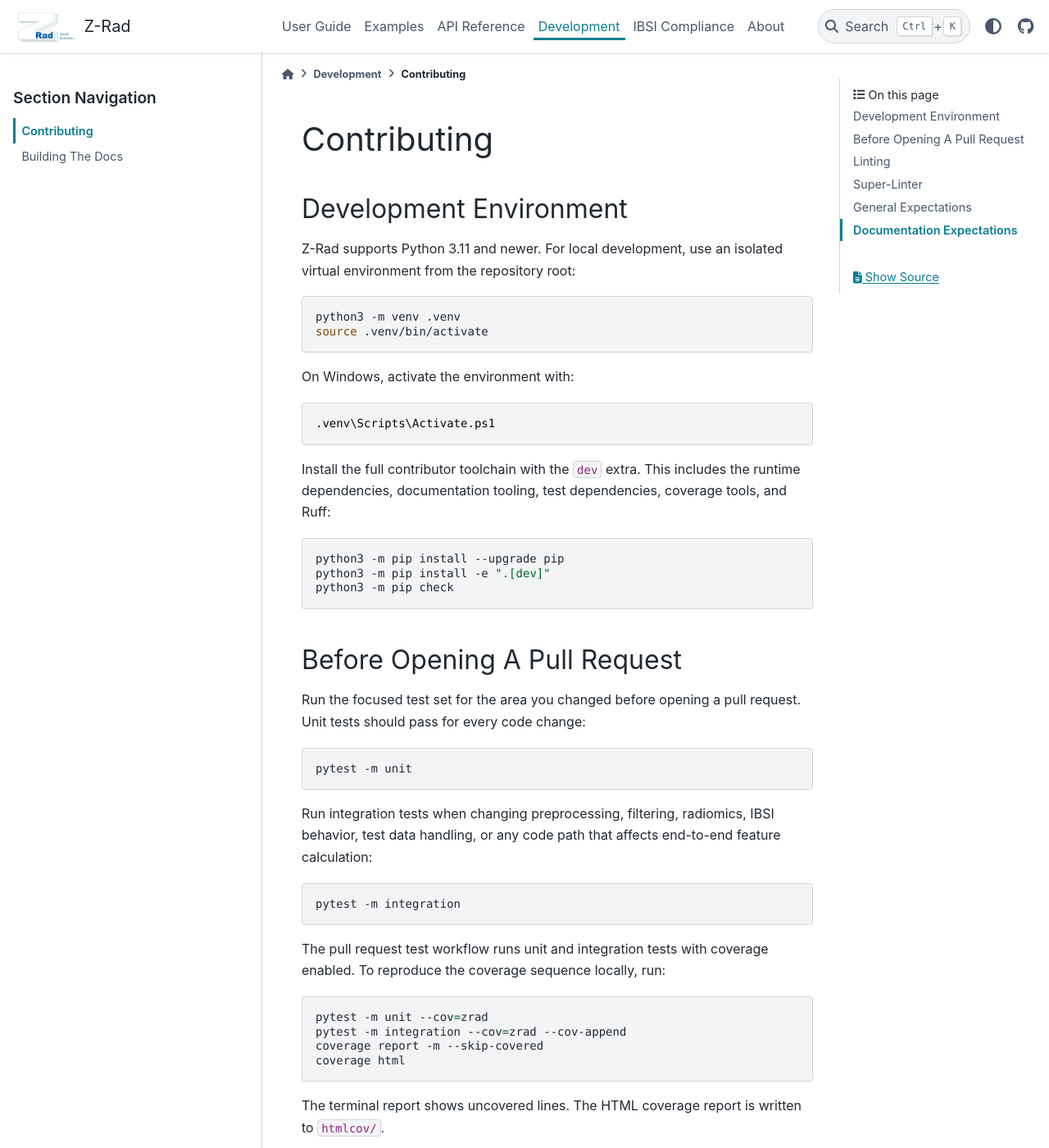
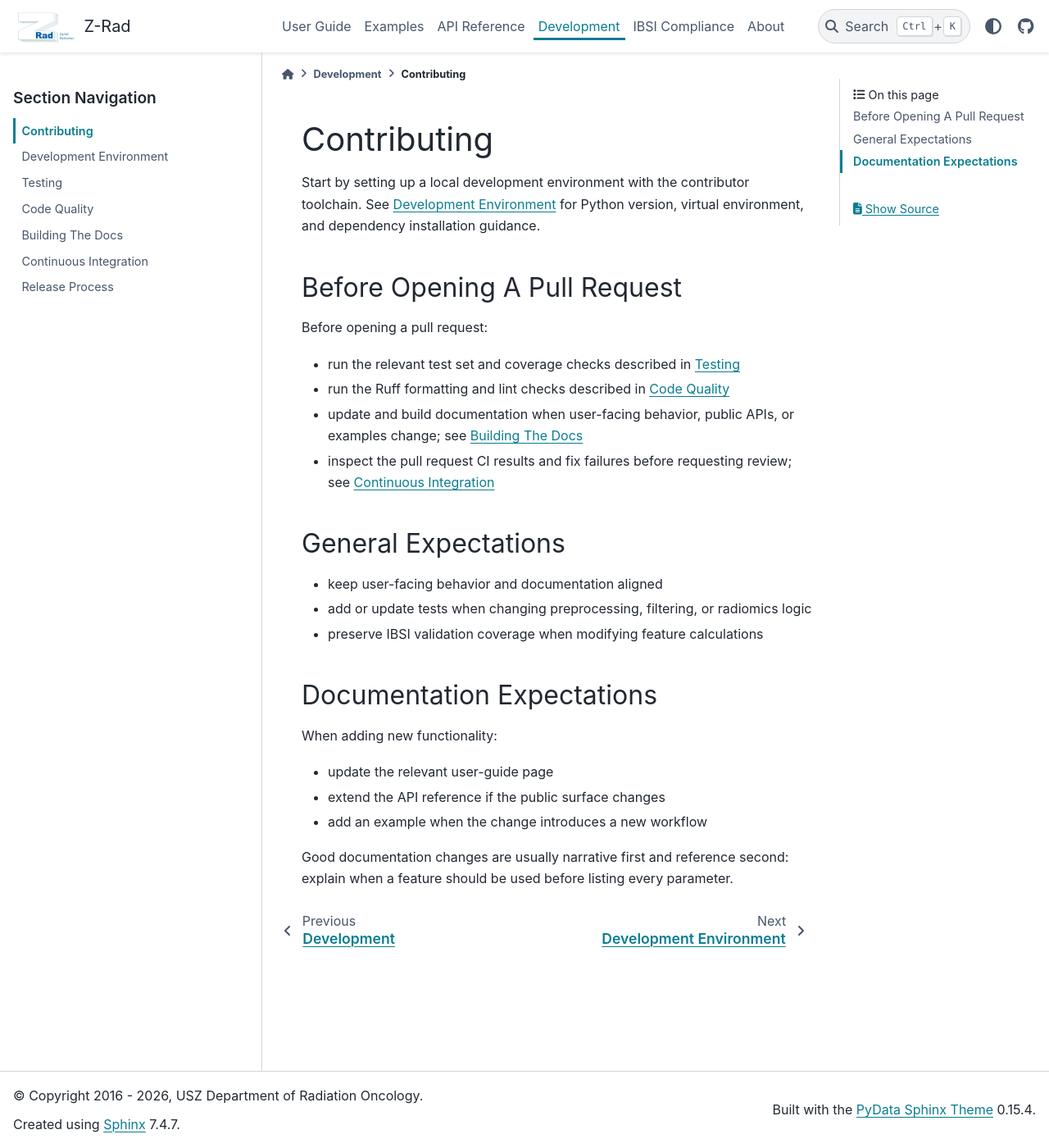
Before and after one commit to medical-physics-usz/z-rad, a Sphinx documentation site: the page built from docs/developer/contributing.rst, in a window 1280 px wide and 1400 px high. Shown: the whole window at 82% size. Built offline with Sphinx 7.4.7 and the PyData theme 0.15.4, drawn with Linux system fonts in a browser that asks for light colours; some of the changed text lies outside the part shown.

Commit message:
Add developer docs and reorganize contributing
Add a set of developer-focused documentation pages (ci.rst, code_quality.rst, development_environment.rst, release_process.rst, testing.rst) and update the docs index. Update building_docs.rst to show Sphinx warning-as-error build and add guidance on when to update docs. Simplify contributing.rst to reference the new detailed pages (development_environment, testing, code_quality, building_docs, ci) and consolidate contributor workflow guidance. Overall reorganization splits lengthy contributing content into dedicated, easier-to-maintain developer pages.

```diff
--- a/docs/developer/contributing.rst
+++ b/docs/developer/contributing.rst
@@ -1,95 +1,21 @@
 Contributing
 ============
 
-Development Environment
------------------------
-
-Z-Rad supports Python 3.11 and newer. For local development, use an isolated
-virtual environment from the repository root:
-
-.. code-block:: bash
-
-   python3 -m venv .venv
-   source .venv/bin/activate
-
-On Windows, activate the environment with:
-
-.. code-block:: powershell
-
-   .venv\Scripts\Activate.ps1
-
-Install the full contributor toolchain with the ``dev`` extra. This includes
-the runtime dependencies, documentation tooling, test dependencies, coverage
-tools, and Ruff:
-
-.. code-block:: bash
-
-   python3 -m pip install --upgrade pip
-   python3 -m pip install -e ".[dev]"
-   python3 -m pip check
+Start by setting up a local development environment with the contributor
+toolchain. See :doc:`development_environment` for Python version, virtual
+environment, and dependency installation guidance.
 
 Before Opening A Pull Request
 -----------------------------
 
-Run the focused test set for the area you changed before opening a pull
-request. Unit tests should pass for every code change:
+Before opening a pull request:
 
-.. code-block:: bash
-
-   pytest -m unit
-
-Run integration tests when changing preprocessing, filtering, radiomics, IBSI
-behavior, test data handling, or any code path that affects end-to-end feature
-calculation:
-
-.. code-block:: bash
-
-   pytest -m integration
-
-The pull request test workflow runs unit and integration tests with coverage
-enabled. To reproduce the coverage sequence locally, run:
-
-.. code-block:: bash
-
-   pytest -m unit --cov=zrad
-   pytest -m integration --cov=zrad --cov-append
-   coverage report -m --skip-covered
-   coverage html
-
-The terminal report shows uncovered lines. The HTML coverage report is written
-to ``htmlcov/``.
-
-Linting
--------
-
-Ruff is the local Python lint and format gate used by
-``.github/workflows/python-lint.yml``. Check formatting with:
-
-.. code-block:: bash
-
-   ruff format --check zrad tests main.py generate_executable.py
-
-Then run the linter:
-
-.. code-block:: bash
-
-   ruff check zrad tests main.py generate_executable.py
-
-Fix Ruff failures before requesting review. If you intentionally change
-formatting, run ``ruff format`` on the affected Python files and re-run the
-checks above.
-
-Super-Linter
-------------
-
-Super-Linter runs in GitHub Actions through ``.github/workflows/lint.yml``.
-It validates changed files only and currently checks GitHub Actions, YAML, YAML
-Prettier formatting, Checkov, Gitleaks, JSCPD duplicate detection, and merge
-conflict markers.
-
-The repository does not currently provide a local one-command Super-Linter
-wrapper. Inspect the Super-Linter result on the pull request, fix any reported
-files, and wait for the check to pass before requesting review.
+* run the relevant test set and coverage checks described in :doc:`testing`
+* run the Ruff formatting and lint checks described in :doc:`code_quality`
+* update and build documentation when user-facing behavior, public APIs, or
+  examples change; see :doc:`building_docs`
+* inspect the pull request CI results and fix failures before requesting review;
+  see :doc:`ci`
 
 General Expectations
 --------------------
--- a/docs/developer/index.rst
+++ b/docs/developer/index.rst
@@ -1,11 +1,17 @@
 Development
 ===========
 
-This section covers the contributor workflow and the local documentation build
-process.
+This section covers the contributor workflow, local development environment,
+testing expectations, code-quality checks, documentation builds, CI, and
+maintainer release process.
 
 .. toctree::
    :maxdepth: 2
 
    contributing
+   development_environment
+   testing
+   code_quality
    building_docs
+   ci
+   release_process
```
Also changed, not shown: docs/developer/building_docs.rst (+21 -1 lines), docs/developer/ci.rst (added, +37 -0 lines), docs/developer/code_quality.rst (added, +44 -0 lines), docs/developer/development_environment.rst (added, +51 -0 lines), docs/developer/release_process.rst (added, +62 -0 lines), docs/developer/testing.rst (added, +61 -0 lines).
